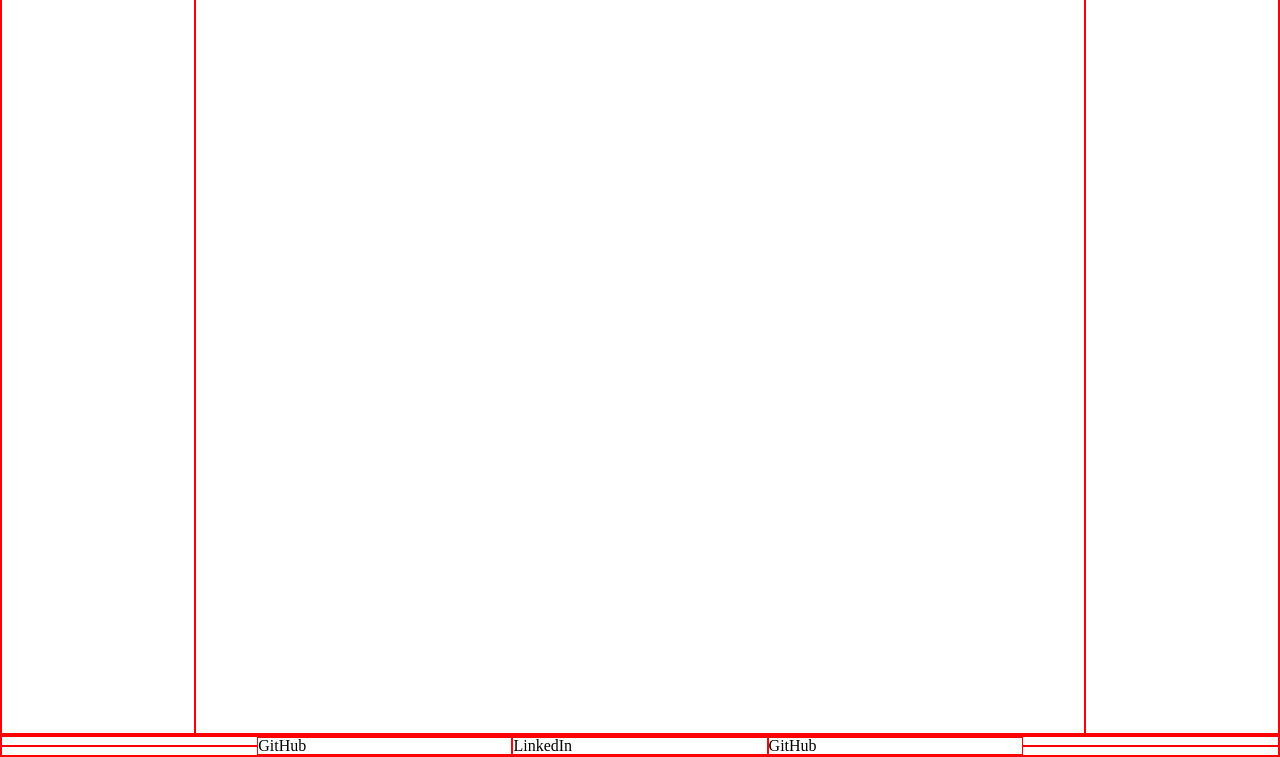
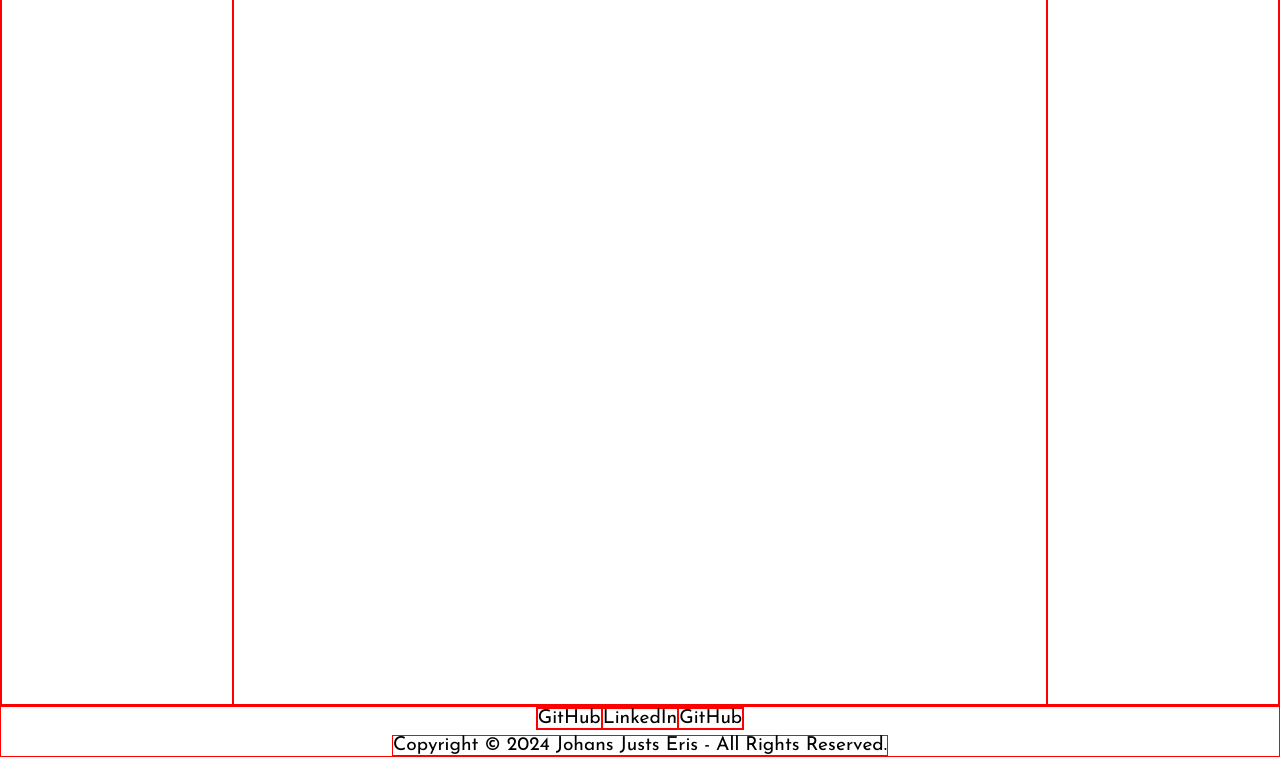
Before and after one commit to JJeris/tim-diz-exam, a plain HTML site: page index.html in a window 1280 px wide. Shown: the part 43-800 px from the top of the page. Drawn offline with Linux system fonts and the light colour scheme.

Commit message:
Add a footer

```diff
--- a/index.html
+++ b/index.html
@@ -1,12 +1,15 @@
 <!DOCTYPE html>
 <html lang="en">
+
 <head>
     <meta charset="UTF-8">
     <meta name="viewport" content="width=device-width, initial-scale=1.0">
+    <link href='https://fonts.googleapis.com/css?family=Josefin Sans' rel='stylesheet'>
     <link rel="icon" href="./assets/jee-32x32-rubikF-11s.png" type="image/x-icon">
     <link rel="stylesheet" href="styles.css">
     <title>Mans Ceļš uz Latvijas Universistāti | Johans Justs Eris</title>
 </head>
+
 <body class="holyGrail">
     <header class="navigation-bar">
         <div class="nav-logo nav-cell">
@@ -21,12 +24,22 @@
     </header>
 
     <div class="holyGrail-body">
-      <main class="holyGrail-content">aaa</main>
-      <nav class="holyGrail-nav">bbb</nav>
-      <aside class="holyGrail-ads">ccc</aside>
+        <main class="holyGrail-content">
+        </main>
+        <nav class="holyGrail-nav">EMPTY</nav> <!-- This should be empty -->
+        <aside class="holyGrail-ads">EMPTY</aside> <!-- This should be empty -->
     </div>
 
     <footer class="footer-bar">
+        <div class="footer-links">
+            <div class="footer-link">GitHub</div>
+            <div class="footer-link">LinkedIn</div>
+            <div class="footer-link">GitHub</div>
+        </div>
+        <div class="footer-text">Copyright © 2024 Johans Justs Eris - All Rights Reserved.</div>
+    </footer>
+
+    <!-- <footer class="footer-bar">
         <div class="footer-links">
             <div class="footer-link footer-delimiter"></div>
             <div class="footer-link">GitHub</div>
@@ -34,7 +47,7 @@
             <div class="footer-link">GitHub</div>
             <div class="footer-link footer-delimiter"></div>
         </div>
-    </footer>
+    </footer> -->
 </body>
 
 </html>
--- a/styles.css
+++ b/styles.css
@@ -71,7 +71,7 @@ table {
 
 .holyGrail-nav {
     /* put the nav on the left */
-    order: -1;
+    order: -1; /* Redundant, if you order the columns in html.*/
 }
 
 .holyGrail,
@@ -138,23 +138,32 @@ div, footer, header, main, nav, aside {
 
 .footer-bar {
     display: flex;
-    justify-content: space-between; /* Align children to opposite ends */
-    align-items: center; /* Center vertically */
+    flex-direction: column;
+    align-items: center;
 }
 
 .footer-links {
-    flex: 1;
     display: flex;
-    justify-content: space-between;
-    align-items: center;
+    justify-content: center;
+    /* align-items: center; */
 }
 
 .footer-link {
     flex: 1;
+    text-align: center;
 }
 
-.footer-delimiter {
-    margin: auto; /* Pushes the following elements to the right */
+.footer-text {
+    margin-top: 5px;
 }
 
+
 /* FOOTER CSS END */
+
+
+/* TEXT CSS START */
+body {
+    font-size: 1.2em;
+    font-family:'Josefin Sans'
+}
+/* TEXT CSS START */
```
Also changed, not shown: assets/A4 - 1.png (added).
